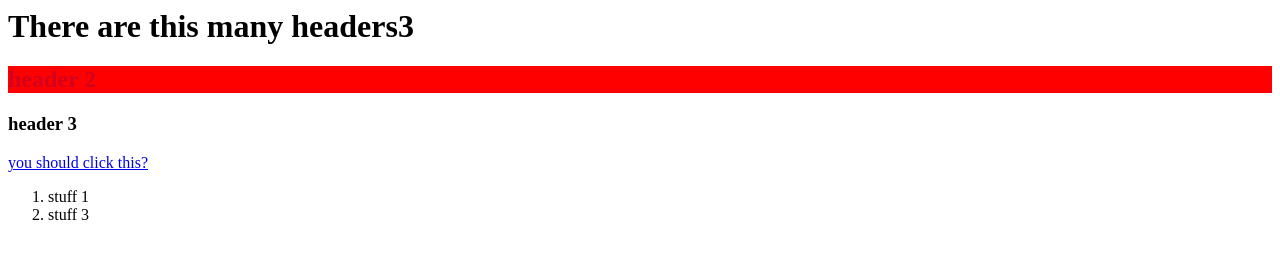
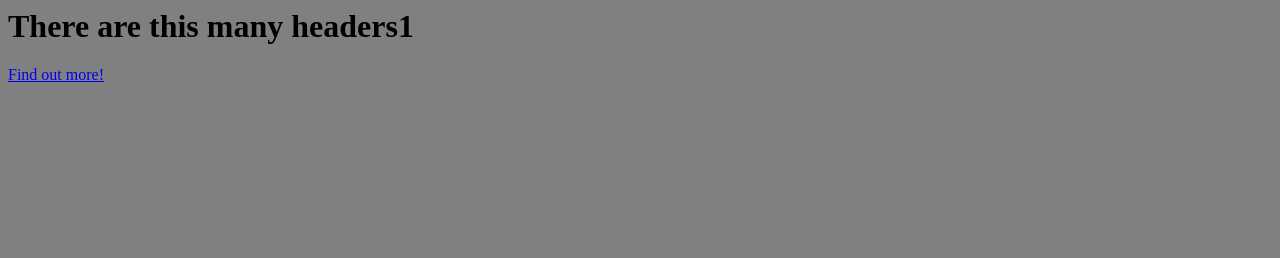
Before and after one commit to MikeSycle/section32, a plain HTML site: page index.html in a window 1280 px wide. Drawn offline with Linux system fonts and the light colour scheme; files that its build step writes are made by us from their sources.

Commit message:
color and text

```diff
--- a/index.html
+++ b/index.html
@@ -3,17 +3,11 @@
         <link rel="stylesheet" href="style/style.css"/>
     </head>
     <body>
-        <h1 id="mikeheader" class="header">This is a header</h1>
-        <h2 class="header">header 2</h2>
-        <h3 class="header">header 3</h3>
+        <h1 id="mikeheader" class="header">Welcome to Section 32</h1>
 
 
-        <a href="page1.html">you should click this?</a>
+        <a href="page1.html">Find out more!</a>
 
-        <ol>
-            <li>stuff 1</li>
-            <li>stuff 3</li>
-        </ol>
         <footer>
             <script>
                 document.getElementById("mikeheader").innerText = "There are this many headers" + document.getElementsByClassName("header").length
--- a/styles/style.css
+++ b/styles/style.css
@@ -1,4 +1,3 @@
-h2 {
-    color: rgba(100, 0, 100, 0.288);
-    background-color:red;
+body {
+    background-color: grey;
 }
```
Also changed, not shown: page1.html (+2 -1 lines).
